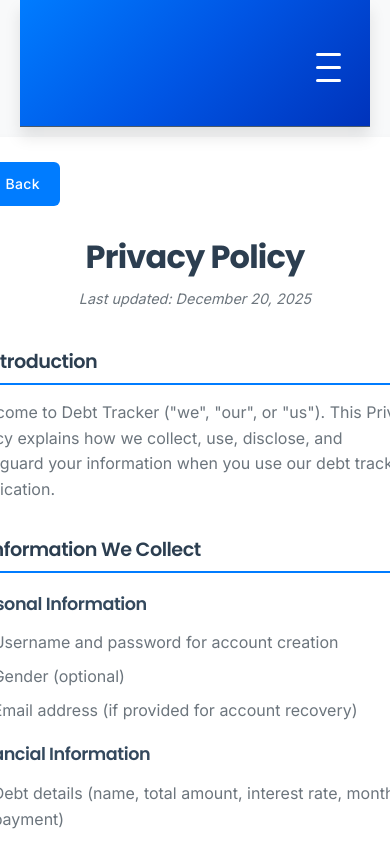
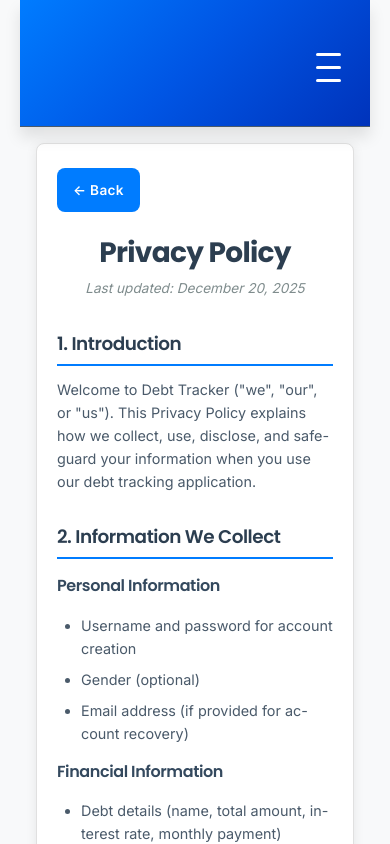
Before and after one commit to marco5454/debt-app-v2, a React (Vite) app in the folder client/: page /privacy-policy in a window 390 px wide. Shown: the top 844 px of the page. Built offline with nearby package versions, Linux system fonts and the light colour scheme; no server answers; sample sign-in values are in the browser's storage.

Commit message:
mobile view fix for privacy policy

```diff
--- a/client/src/components/PrivacyPolicy.css
+++ b/client/src/components/PrivacyPolicy.css
@@ -1,144 +1,288 @@
-/* Privacy Policy Styles */
+/* Privacy Policy Styles - Design Handbook Theme */
 .privacy-policy {
   min-height: 100vh;
-  background-color: var(--bg-secondary);
-  padding: 20px;
+  background-color: #f8f9fa;
+  padding: 2rem 1rem;
+  width: 100%;
+  overflow-x: hidden;
 }
 
 .privacy-container {
   max-width: 900px;
+  width: 100%;
   margin: 0 auto;
-  background-color: var(--bg-primary);
-  padding: 40px;
-  border-radius: var(--radius-xl);
-  box-shadow: var(--shadow-lg);
-  line-height: 1.6;
+  background-color: #ffffff;
+  padding: 3rem 2.5rem;
+  border-radius: 12px;
+  box-shadow: 0 4px 20px rgba(0, 0, 0, 0.08);
+  line-height: 1.7;
+  border: 1px solid #e0e0e0;
+  box-sizing: border-box;
+  overflow-wrap: break-word;
+  word-wrap: break-word;
 }
 
 .back-button {
-  background-color: var(--color-primary);
-  color: var(--text-white);
+  background-color: #007CFF;
+  color: #ffffff;
   border: none;
-  padding: 10px 20px;
-  border-radius: var(--radius-md);
+  padding: 0.75rem 1.5rem;
+  border-radius: 8px;
   cursor: pointer;
-  font-size: 14px;
-  font-weight: 500;
-  margin-bottom: 30px;
+  font-size: 0.95rem;
+  font-weight: 600;
+  margin-bottom: 2rem;
   transition: all 0.3s ease;
+  display: inline-flex;
+  align-items: center;
+  gap: 0.5rem;
 }
 
 .back-button:hover {
-  background-color: var(--color-primary-hover);
-  transform: translateY(-1px);
-  box-shadow: var(--shadow-md);
+  background-color: #0055E4;
+  transform: translateY(-2px);
+  box-shadow: 0 4px 12px rgba(0, 124, 255, 0.3);
 }
 
 .privacy-policy h1 {
-  color: var(--text-primary);
+  color: #2c3e50;
   font-size: 2.5rem;
-  margin-bottom: 10px;
+  margin-bottom: 0.75rem;
   text-align: center;
+  font-weight: 700;
+  letter-spacing: -0.025em;
+  word-wrap: break-word;
+  overflow-wrap: break-word;
 }
 
 .last-updated {
   text-align: center;
-  color: var(--text-secondary);
+  color: #7f8c8d;
   font-style: italic;
-  margin-bottom: 40px;
-  font-size: 0.9rem;
+  margin-bottom: 3rem;
+  font-size: 0.95rem;
+  word-wrap: break-word;
 }
 
 .privacy-section {
-  margin-bottom: 35px;
+  margin-bottom: 2.5rem;
+  width: 100%;
 }
 
 .privacy-section h2 {
-  color: var(--text-primary);
-  font-size: 1.4rem;
-  margin-bottom: 15px;
-  padding-bottom: 8px;
-  border-bottom: 2px solid var(--color-primary);
+  color: #2c3e50;
+  font-size: 1.5rem;
+  margin-bottom: 1rem;
+  padding-bottom: 0.5rem;
+  border-bottom: 3px solid #007CFF;
+  font-weight: 600;
+  word-wrap: break-word;
+  overflow-wrap: break-word;
 }
 
 .privacy-section h3 {
-  color: var(--color-neutral-800);
-  font-size: 1.1rem;
-  margin: 20px 0 10px 0;
+  color: #34495e;
+  font-size: 1.15rem;
+  margin: 1.25rem 0 0.75rem 0;
+  font-weight: 600;
+  word-wrap: break-word;
+  overflow-wrap: break-word;
 }
 
 .privacy-section p {
-  color: var(--text-secondary);
-  margin-bottom: 15px;
+  color: #4a5a6a;
+  margin-bottom: 1rem;
   text-align: justify;
+  font-size: 1rem;
+  word-wrap: break-word;
+  overflow-wrap: break-word;
+  word-break: break-word;
 }
 
 .privacy-section ul {
-  margin: 15px 0;
-  padding-left: 25px;
+  margin: 1rem 0;
+  padding-left: 1.75rem;
+  width: 100%;
 }
 
 .privacy-section li {
-  color: var(--text-secondary);
-  margin-bottom: 8px;
+  color: #4a5a6a;
+  margin-bottom: 0.6rem;
+  line-height: 1.6;
+  word-wrap: break-word;
+  overflow-wrap: break-word;
+  word-break: break-word;
 }
 
 .contact-details {
-  background-color: var(--bg-secondary);
-  padding: 20px;
-  border-radius: var(--radius-lg);
-  margin-top: 15px;
-  border: 1px solid var(--border-light);
+  background-color: #EFF7FF;
+  padding: 1.5rem;
+  border-radius: 8px;
+  margin-top: 1rem;
+  border: 1px solid #007CFF;
+  border-left: 4px solid #007CFF;
 }
 
 .contact-details p {
-  margin: 10px 0;
-  color: var(--text-primary);
+  margin: 0.6rem 0;
+  color: #2c3e50;
   font-weight: 500;
+  font-size: 0.95rem;
 }
 
-/* Responsive design */
+/* Tablet responsiveness */
 @media (max-width: 768px) {
   .privacy-policy {
-    padding: 10px;
+    padding: 1.5rem 1rem;
   }
 
   .privacy-container {
-    padding: 25px 20px;
+    padding: 2rem 1.5rem;
+    border-radius: 8px;
+    max-width: 100%;
   }
 
   .privacy-policy h1 {
     font-size: 2rem;
+    line-height: 1.2;
   }
 
   .privacy-section h2 {
-    font-size: 1.2rem;
+    font-size: 1.3rem;
+    line-height: 1.3;
   }
 
-  .privacy-section p {
+  .privacy-section h3 {
+    font-size: 1.05rem;
+    line-height: 1.4;
+  }
+
+  .privacy-section p,
+  .privacy-section li {
     text-align: left;
+    font-size: 0.95rem;
+    line-height: 1.6;
+  }
+
+  .back-button {
+    padding: 0.65rem 1.25rem;
+    font-size: 0.9rem;
   }
 }
 
-/* Responsive design */
-@media (max-width: 768px) {
+/* Small phone responsiveness */
+@media (max-width: 480px) {
   .privacy-policy {
-    padding: 10px;
+    padding: 1rem;
+    overflow-x: hidden;
   }
 
   .privacy-container {
-    padding: 25px 20px;
+    padding: 1.5rem 1.25rem;
+    border-radius: 8px;
+    box-shadow: 0 2px 12px rgba(0, 0, 0, 0.08);
+    margin: 0;
+    width: 100%;
   }
 
   .privacy-policy h1 {
-    font-size: 2rem;
+    font-size: 1.75rem;
+    margin-bottom: 0.5rem;
+    line-height: 1.2;
+    padding: 0 0.25rem;
+  }
+
+  .last-updated {
+    font-size: 0.85rem;
+    margin-bottom: 2rem;
+    padding: 0 0.25rem;
+  }
+
+  .privacy-section {
+    margin-bottom: 2rem;
   }
 
   .privacy-section h2 {
-    font-size: 1.2rem;
+    font-size: 1.15rem;
+    margin-bottom: 0.75rem;
+    border-bottom-width: 2px;
+    line-height: 1.3;
+    padding-right: 0.5rem;
   }
 
-  .privacy-section p {
-    text-align: left;
+  .privacy-section h3 {
+    font-size: 1rem;
+    margin: 1rem 0 0.5rem 0;
+    line-height: 1.4;
+    padding-right: 0.5rem;
+  }
+
+  .privacy-section p,
+  .privacy-section li {
+    font-size: 0.9rem;
+    line-height: 1.6;
+    hyphens: auto;
+    -webkit-hyphens: auto;
+    -ms-hyphens: auto;
+  }
+
+  .privacy-section ul {
+    padding-left: 1.5rem;
+  }
+
+  .privacy-section li {
+    margin-bottom: 0.5rem;
+  }
+
+  .back-button {
+    padding: 0.6rem 1rem;
+    font-size: 0.85rem;
+    margin-bottom: 1.5rem;
+  }
+
+  .contact-details {
+    padding: 1rem;
+  }
+
+  .contact-details p {
+    font-size: 0.85rem;
+    margin: 0.5rem 0;
   }
 }
+
+/* Extra small phones */
+@media (max-width: 360px) {
+  .privacy-policy {
+    padding: 0.75rem 0.5rem;
+  }
+
+  .privacy-container {
+    padding: 1.25rem 1rem;
+  }
+
+  .privacy-policy h1 {
+    font-size: 1.5rem;
+  }
+
+  .privacy-section h2 {
+    font-size: 1.05rem;
+  }
+
+  .privacy-section h3 {
+    font-size: 0.95rem;
+  }
+
+  .privacy-section p,
+  .privacy-section li {
+    font-size: 0.85rem;
+  }
+
+  .privacy-section ul {
+    padding-left: 1.25rem;
+  }
+
+  .back-button {
+    padding: 0.5rem 0.85rem;
+    font-size: 0.8rem;
+  }
+}
```
